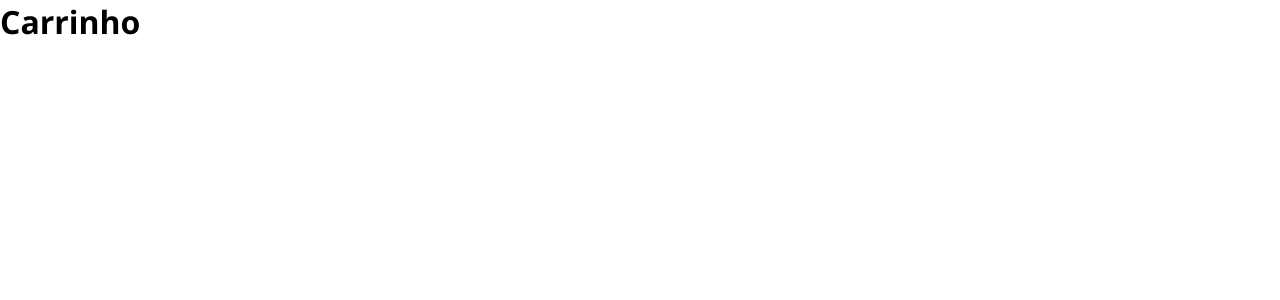
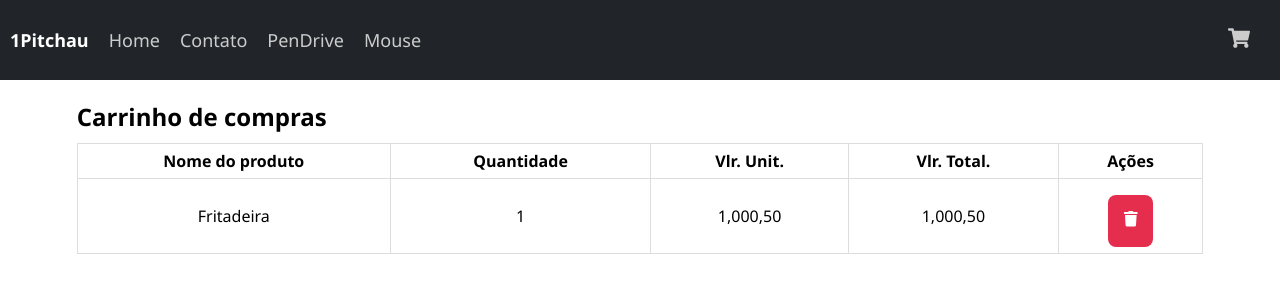
Before and after one commit to alnsousa1/Projeto-React, a React (Vite) app: page /carrinho in a window 1280 px wide. Shown: the top 300 px of the page. Built offline with nearby package versions, Linux system fonts and the light colour scheme; data requests are answered from the project's data file.

Commit message:
estilizando e melhorando a parte do carrinho

```diff
--- a/src/components/Card/index.tsx
+++ b/src/components/Card/index.tsx
@@ -21,8 +21,8 @@ export const Card= (props: IProps) => {
         <CardBody>
               <img src={props.imagemp} alt="" />
               <Title>{props.title}</Title>
-              <TitlePreco>{props.price}</TitlePreco>
-              <TextPromo>{props.promo}</TextPromo>
+              <TitlePreco>R${props.price}</TitlePreco>
+              <TextPromo>R${props.promo}</TextPromo>
               <Button
                 onClick={() => {
                     navigate('/produto/' + props.id)
--- a/src/pages/Carrinho/index.tsx
+++ b/src/pages/Carrinho/index.tsx
@@ -1,8 +1,57 @@
+import { useNavigate } from "react-router-dom"
+import { Menu } from "../../components/Menu";
+import { Button, TBTr, THTh, THtr, Table, Td, TextButton } from "./styles";
+import { FaTrash } from "react-icons/fa";
+
 export const Carrinho = () => {
+
+  const navigate = useNavigate();
 
   return (
     <>
-      <h1>Carrinho</h1>
+      <Menu />
+      <div
+      style={{
+        paddingLeft: '6%',
+        paddingRight: '6%',
+        marginTop: 20,
+        marginBottom: 40
+      }}
+      >
+        <h2>Carrinho de compras</h2>
+
+        <Table>
+            <thead>
+              <THtr>
+                <THTh
+                  style={{
+                    minWidth: 300
+                  }}
+                >Nome do produto</THTh>
+                <THTh>Quantidade</THTh>
+                <THTh>Vlr. Unit.</THTh>
+                <THTh>Vlr. Total.</THTh>
+                <THTh>Ações</THTh>
+              </THtr>
+            </thead>
+            <tbody>
+              <TBTr>
+                <Td width={300}>Fritadeira</Td>
+                <Td>1</Td>
+                <Td>1,000,50</Td>
+                <Td>1,000,50</Td>
+                <Td>
+                  <Button
+                  type="button">
+                    <TextButton>
+                      <FaTrash />
+                    </TextButton>
+                  </Button>
+                </Td>
+              </TBTr>
+            </tbody>
+        </Table>
+      </div>
     </>
   )
 }
--- /dev/null
+++ b/src/pages/Carrinho/styles.ts
@@ -0,0 +1,56 @@
+import React from "react";
+import styled from "styled-components";
+
+interface ButtonProps extends React.ButtonHTMLAttributes<HTMLButtonElement> {
+    bgColor?: string;
+}
+
+export const Table = styled.table`
+    border-collapse: collapse;
+    width: 100%;
+    margin-top: 10px;
+`;
+
+export const THtr = styled.tr`
+    padding-top: 12px;
+    padding-bottom: 12px;
+    padding-left: 6px;
+    text-align: center;
+    border: 1px solid #ddd;
+    /* background-color: #04AA6D; */
+    /* color: white; */
+`;
+export const THTh = styled.th`
+    padding: 6px;
+    text-align: center;
+    border: 1px solid #ddd;
+`;
+
+export const Td = styled.td`
+    padding: 6px;
+    text-align: center;
+    border: 1px solid #ddd;
+`;
+export const TBTr = styled.tr`
+    padding: 6px;
+    text-align: center;
+    border: 1px solid #ddd;
+
+    :hover {
+        background-color: #ddd;
+    }
+`;
+
+export const Button = styled.button<ButtonProps>`
+    border: 0;
+    padding: 15px;
+    border-radius: 8px;
+    background-color: ${(props: any) => props.bgColor || `var(--red)`};
+    :hover {
+        filter: brightness(1.3);
+    }
+    margin-top: 10px;
+`;
+export const TextButton = styled.h3`
+    color: var(--white);
+`;
--- a/src/pages/Produtos/index.tsx
+++ b/src/pages/Produtos/index.tsx
@@ -1,18 +1,30 @@
 import { useParams } from "react-router-dom"
 import { Menu } from "../../components/Menu"
 import { Button, Col4, Col6, Input, Row, TextButton } from "./styles"
-import { useEffect } from "react"
+import { useEffect, useState } from "react"
 import axios from "axios"
 export const Produtos = () => {
 
+    interface IProdutos {
+        id: number;
+        id_categoria: string;
+        imagemg: string;
+        imagemp: string;
+        title?: string;
+        price: number;
+        promo: number;
+    }
+
     //importando o parametro ID que veio da rota
     const { id } = useParams()
+
+    const [produto, setProduto] = useState<IProdutos>()
 
     //consumindo a url que vem no back, onde lá esta fazendo o SELECT, buscando o produto por ID
     //o useEffect é um hook que é executado toda vez que iniciamos um componente
     //o axios vai la no backend e tras os dados e ja que o useEffect é executado toda vez que o componente é iniciado, ele fica dentro do useEffect
     useEffect(() => {
-        axios.get('http://localhost:3000/produtos?id='+id)
+        axios.get('http://localhost:3000/produtos?id=' + id)
             .then((dados) => {
                 //criando um estado abaixo
                 setProduto(dados.data[0])
@@ -20,7 +32,7 @@ export const Produtos = () => {
             .catch((err) => {
                 console.log(err)
             })
-    },[id])
+    }, [id])
 
     return (
         //abrindo o fragment
@@ -34,6 +46,8 @@ export const Produtos = () => {
                     marginBottom: 40
                 }}
             >
+                {
+                    produto ?
                         <>
                             <h1>Produto</h1>
                             <Row>
@@ -42,16 +56,25 @@ export const Produtos = () => {
                                         style={{
                                             width: '100%'
                                         }}
-                                src=""
+                                        src={'https://raw.githubusercontent.com/profchines/imagens1Pitchau/main/Imagens1Pitchau/'
+                                            + produto.imagemg
+                                        }
                                     />
                                 </Col4>
                                 <Col6>
-                            <h3>Tv dos cria</h3>
+                                    <h3>{produto.title}</h3>
                                     <p
                                         style={{
                                             textDecoration: 'line-through'
                                         }}
-                            >R$ 1.500,00</p>
+                                    >R${produto.price}</p>
+
+                                    <p
+                                        style={{
+                                            fontWeight: 'bold',
+                                            color: 'red'
+                                        }}
+                                    >R${produto.promo}</p>
 
                                     <form>
                                         <Input
@@ -71,6 +94,9 @@ export const Produtos = () => {
                                 </Col6>
                             </Row>
                         </>
+                        :
+                        <h2>Nenhum produto encontrado!</h2>
+                }
             </div >
         </>
         //fechando o fragment
```
Lines whose indentation alone changed are shown as unchanged.
